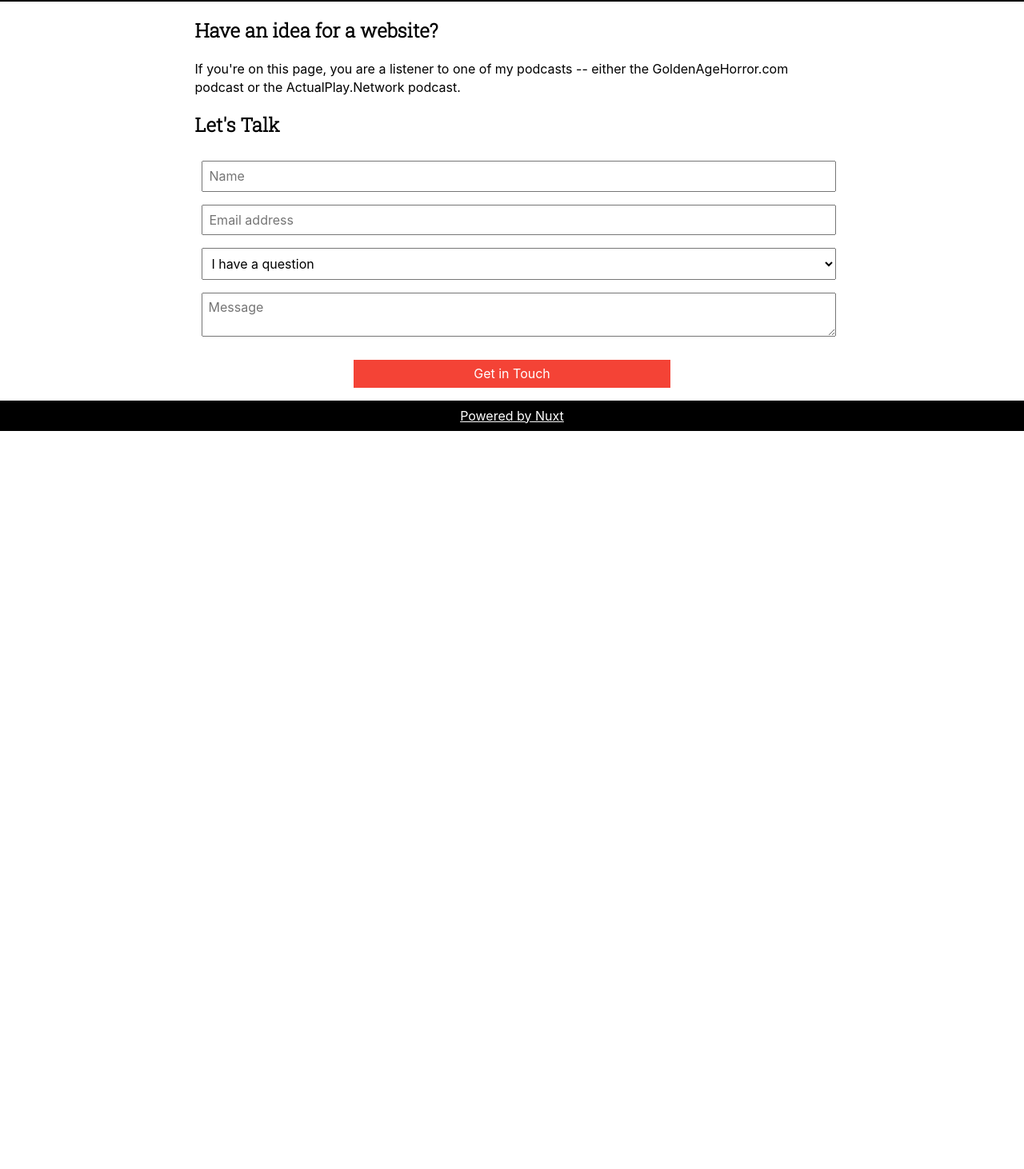
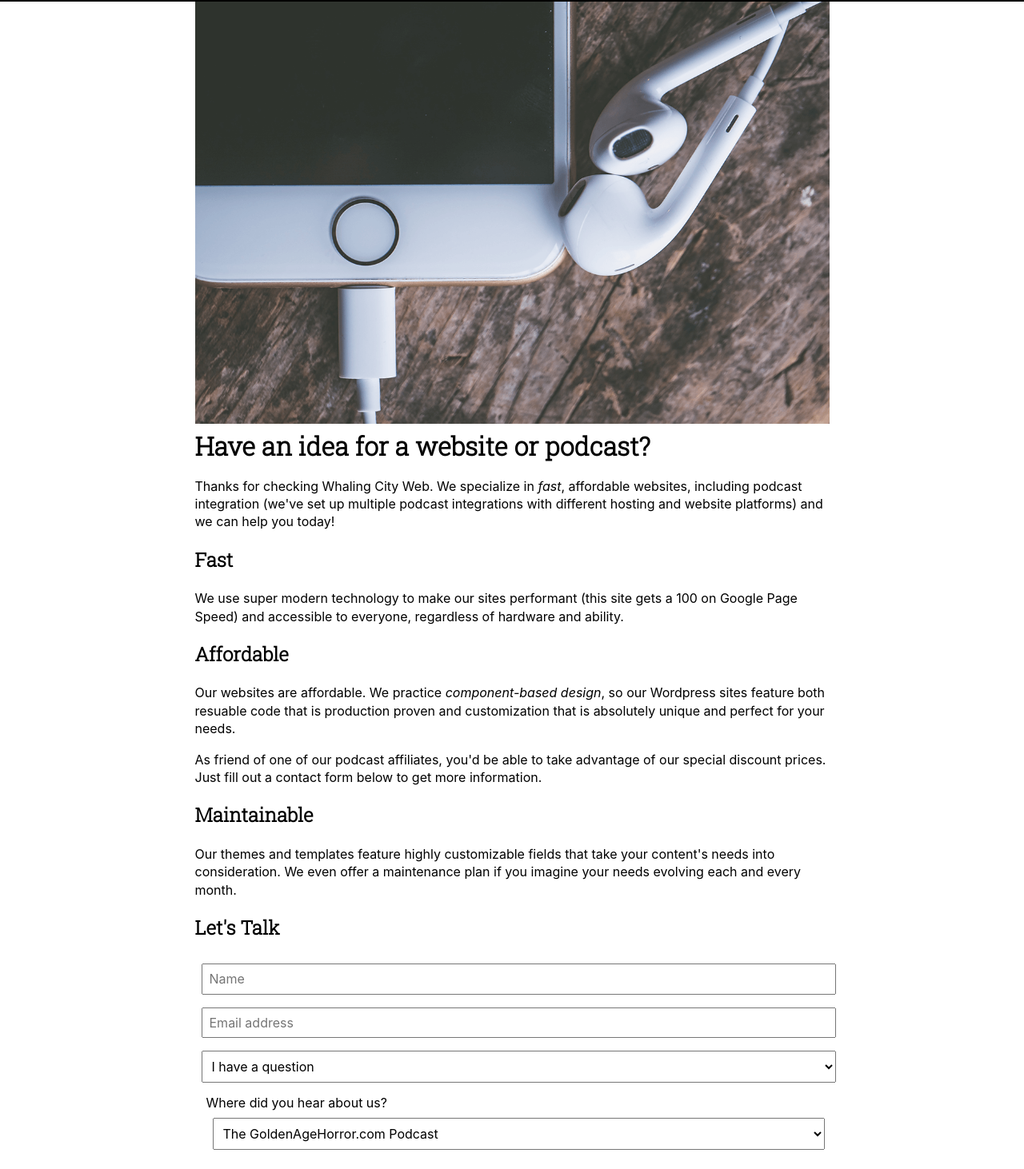
Before and after one commit to thewatermethod/whaling-nuxt, a Nuxt app: page /podcast in a window 1280 px wide. Shown: the part 98-1560 px from the top of the page at 80% size. Before the commit the page ends 800 px from the top, so only its background shows below. Built offline with nearby package versions, Linux system fonts and the light colour scheme.

Commit message:
added podcast landing page

```diff
--- a/components/contact.vue
+++ b/components/contact.vue
@@ -24,74 +24,62 @@
 </template>
 
 <script>
+export default {
+  data: function() {
+    return {};
+  },
 
-    export default {
+  methods: {
+    gatherData: function() {
+      return {
+        name: document.querySelector("#input-name").value,
+        returnEmail: document.querySelector("#input-email").value,
+        selection: document.querySelector("#input-subject").value,
+        message: document.querySelector("#input-message").value
+      };
+    },
 
-        data: function() {
-            return {
+    sendAjax: function(data) {
+      var url =
+        "https://whalincityweb.azurewebsites.net/api/HttpTriggerJS1?code=A3T5F0vkqQsV9P5MPbPFynewIy96eBg9cD1Zr81fMYW2k8LYDxaHwA==&name=Matt";
 
+      fetch(url, {
+        method: "post",
+        body: data,
+        mode: "no-cors"
+      }).then(response => console.log(response));
+
+      /*.then( response=> response.json() )
+                .then( theJson => console.log(theJson) );*/
+    },
+
+    thankYou: function(event) {
+      //  event.preventDefault();
+      event.target.style.display = "none";
+      var parent = event.target.parentNode;
+      var thankYou = document.createElement("p");
+      thankYou.innerText =
+        "Thanks for your interest... we'll get back to you shortly";
+      parent.appendChild(thankYou);
+    },
+
+    triggerAjax: function() {
+      var data = this.gatherData();
+      this.sendAjax(data);
     }
   },
 
-        methods: {
-
-            gatherData: function(){
-
-                return {
-                    'name' : document.querySelector('#input-name').value,
-                    'returnEmail': document.querySelector('#input-email').value,
-                    'selection': document.querySelector('#input-subject').value,
-                    'message': document.querySelector('#input-message').value,
+  props: []
 };
-
-            },
-
-            sendAjax: function( data ){
-                var url ='https://whalincityweb.azurewebsites.net/api/HttpTriggerJS1?code=A3T5F0vkqQsV9P5MPbPFynewIy96eBg9cD1Zr81fMYW2k8LYDxaHwA==&name=Matt';
-
-                fetch( url, {
-                    method: 'post',
-                    body: data,
-                    mode: 'no-cors'
-                }).then( response => console.log(response) );
-
-
-                /*.then( response=> response.json() )
-                .then( theJson => console.log(theJson) );*/
-
-            },
-
-            thankYou: function(event){
-              //  event.preventDefault();
-                event.target.style.display = 'none';
-                var parent = event.target.parentNode;
-                var thankYou = document.createElement('p');
-                thankYou.innerText = 'Thanks for your interest... we\'ll get back to you shortly';
-                parent.appendChild(thankYou);
-            },
-
-            triggerAjax: function(){
-
-                var data = this.gatherData();
-                this.sendAjax(data);
-
-            },
-
-        },
-
-        props: [
-
-        ],
-
-    }
-
 </script>
 
 <style scoped>
-    input, select, textarea {
+input,
+select,
+textarea {
   clear: both;
-        margin: .5em;
-        padding: .5em;
+  margin: 0.5em;
+  padding: 0.5em;
   width: 100%;
 }
 
@@ -112,6 +100,4 @@
   left: -99999px;
   position: fixed;
 }
-
-
 </style>
--- /dev/null
+++ b/layouts/landing.vue
@@ -0,0 +1,35 @@
+<template>
+    <div>
+        <iconmenu></iconmenu>
+        <navigation></navigation>
+
+        <nuxt />
+
+        <div class="site-footer background-black flex-box centered padded">
+            <a href="https://nuxtjs.org/">Powered by Nuxt</a>
+        </div>
+
+        <olark />
+
+    </div>
+
+
+</template>
+
+<script>
+import Iconmenu from "../components/iconmenu";
+import Navigation from "../components/navigation";
+
+import Olark from "../components/olark";
+
+export default {
+  components: {
+    Iconmenu,
+    Navigation,
+    Olark
+  },
+  head: {
+    title: "Whaling City Web"
+  }
+};
+</script>
--- a/pages/podcast.vue
+++ b/pages/podcast.vue
@@ -1,17 +1,97 @@
 <template>
 
     <div class="inner">
-        <h2>Have an idea for a website?</h2>
-        <p>If you're on this page, you are a listener to one of my podcasts -- either the GoldenAgeHorror.com podcast or the ActualPlay.Network podcast.</p>
+        <img src="~/assets/podcast-header.png" alt="">
+        <h1>Have an idea for a website or podcast?</h1>
+        <p>Thanks for checking Whaling City Web. We specialize in <em>fast</em>, affordable websites, including podcast integration (we've set up multiple podcast integrations with different hosting and website platforms) and we can help you today!</p>
+        <h2>Fast</h2>
+        <p>We use super modern technology to make our sites performant (this site gets a 100 on Google Page Speed) and accessible to everyone, regardless of hardware and ability.</p>
+        <h2>Affordable</h2>
+        <p>Our websites are affordable. We practice <em>component-based design</em>, so our Wordpress sites feature both resuable code that is production proven and customization that is absolutely unique and perfect for your needs.</p>
+        <p>As friend of one of our podcast affiliates, you'd be able to take advantage of our special discount prices. Just fill out a contact form below to get more information.</p>
+        <h2>Maintainable</h2>
+        <p>Our themes and templates feature highly customizable fields that take your content's needs into consideration. We even offer a maintenance plan if you imagine your needs evolving each and every month.</p>
 
+        <form name="podcast-contact" method="POST" action="/success" netlify>
+
+            <h2>Let's Talk</h2>
+
+            <input type="text" id="input-name" placeholder="Name" name="contactName">
+            <input type="email" id="input-email" placeholder="Email address" name="contactEmail" required>
+
+            <select id="input-subject" placeholder="Subject" name="contactSubject">
+                <option value="Question">I have a question</option>
+                <option value="Pricing">I would like to see your pricing sheet</option>
+            </select>
+
+            <fieldset>
+                <label for="podcast-select">Where did you hear about us?</label>
+                <select id="podcast-select" placeholder="" name="podcastSelect" required>
+                    <option value="Horror">The GoldenAgeHorror.com Podcast</option>
+                    <option value="RPG">ActualPlay.Network</option>
+                    <option value="Elsewhere">Somewhere else</option>
+                </select>
+            </fieldset>
+
+            <textarea name="message" type="text" id="input-message" placeholder="Message"></textarea>
+
+            <input type="hidden" name="form-name" value="contact" />
+
+            <button class="background-red padded" id="input-submit" type="submit">Get in Touch</button>
+
+        </form>
 
 
     </div>
 
 </template>
 
+
+<script>
+export default {
+  layout: "landing",
+  data: function() {
+    return {};
+  },
+
+  methods: {},
+
+  props: []
+};
+</script>
+
 <style scoped>
+img {
+  max-width: 100%;
+}
+fieldset {
+  border: 0;
+}
 
+input,
+select,
+textarea {
+  clear: both;
+  margin: 0.5em;
+  padding: 0.5em;
+  width: 100%;
+}
 
+button {
+  border: 0;
+  cursor: pointer;
+  display: block;
+  margin: 1em auto;
+  outline: 0;
+  width: 50%;
+}
 
+button:hover {
+  background: #e53935;
+}
+
+#thisField {
+  left: -99999px;
+  position: fixed;
+}
 </style>
```
Also changed, not shown: assets/podcast-header.png (added). Lines whose indentation alone changed are shown as unchanged.
